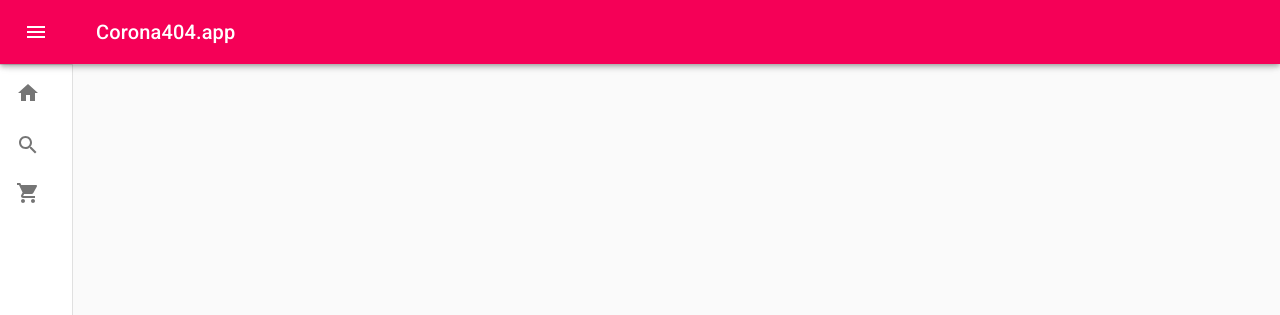
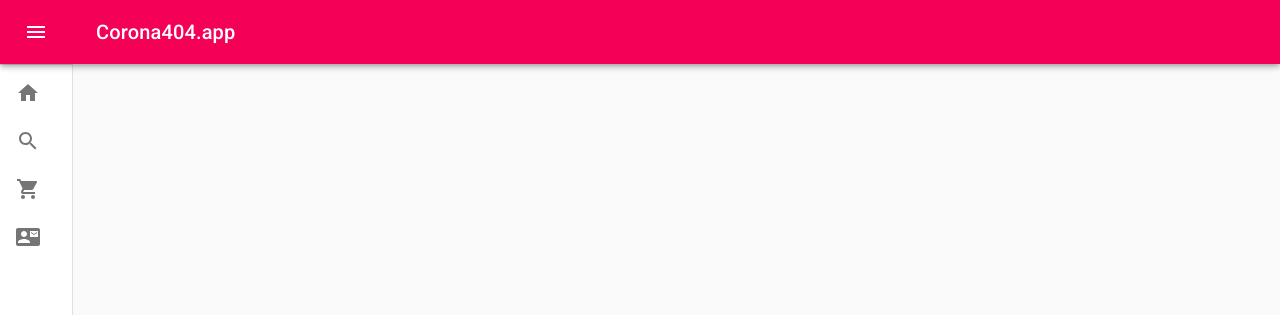
Before and after one commit to infoshareacademy/jfdzr1-corona404-app, a React (Create React App) app: page / in a window 1280 px wide. Shown: the top 315 px of the page. Built offline with nearby package versions, Linux system fonts and the light colour scheme.

Commit message:
Update navigation.js

```diff
--- a/src/navigation/navigation.js
+++ b/src/navigation/navigation.js
@@ -17,6 +17,7 @@ import ListItemIcon from '@material-ui/core/ListItemIcon';
 import ListItemText from '@material-ui/core/ListItemText';
 import HomeIcon from '@material-ui/icons/Home';
 import SearchIcon from '@material-ui/icons/Search';
+import ContactMailIcon from '@material-ui/icons/ContactMail';
 import ShoppingCartIcon from '@material-ui/icons/ShoppingCart';
 import Dashboard from '../dashboard/dashboard';
 import {Route, Switch, Link, } from "react-router-dom";
@@ -153,25 +154,45 @@ export default function MiniDrawer() {
             </ListItem>
 
             <ListItem button>
+            <Link to="/products" style={{textDecoration: 'none', display:'flex', color:'black'}}>
               <ListItemIcon><SearchIcon /></ListItemIcon>
               <ListItemText>Products</ListItemText>
+              </Link>
             </ListItem>
 
             <ListItem button>
+            <Link to="/cart" style={{textDecoration: 'none', display:'flex', color:'black'}}>
               <ListItemIcon><ShoppingCartIcon /></ListItemIcon>
               <ListItemText>Cart</ListItemText>
+              </Link>
+            </ListItem>
+
+            <ListItem button>
+            <Link to="/cart" style={{textDecoration: 'none', display:'flex', color:'black'}}>
+              <ListItemIcon><ContactMailIcon /></ListItemIcon>
+              <ListItemText>Form</ListItemText>
+              </Link>
             </ListItem>
 
 
         </List>
 
       </Drawer>
-      <main className={classes.content}>
+      <main className={classes.content} style={{margin:'0', padding:'0'}}>
         <div className={classes.toolbar} />
         <Typography paragraph>
           <Switch>
             <Route path="/dashboard">
               <Dashboard/>
+             </Route>
+             <Route path="/products">
+
+             </Route>
+             <Route path="/cart">
+
+             </Route>
+             <Route path="/form">
+
              </Route>
            </Switch>
         </Typography>
```
